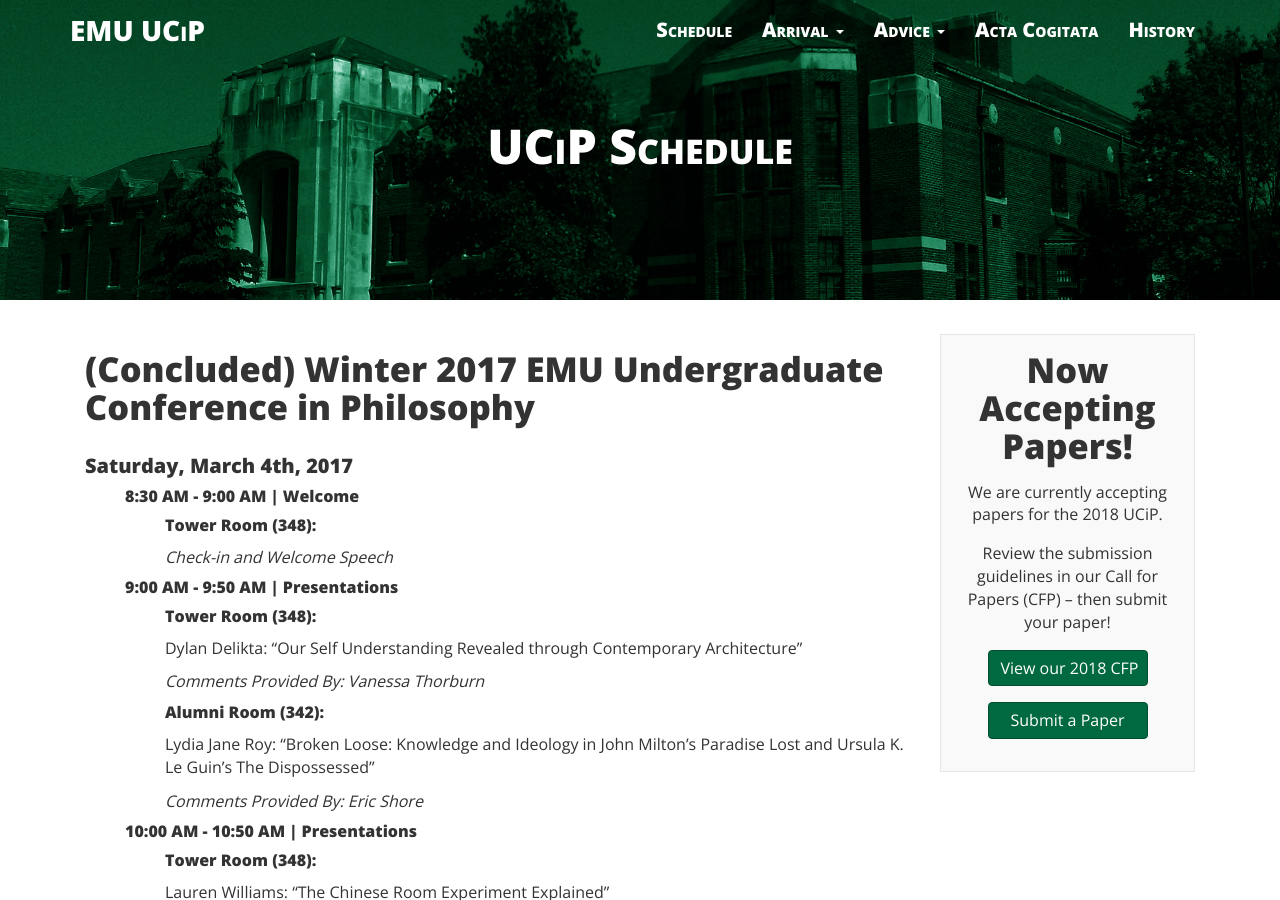
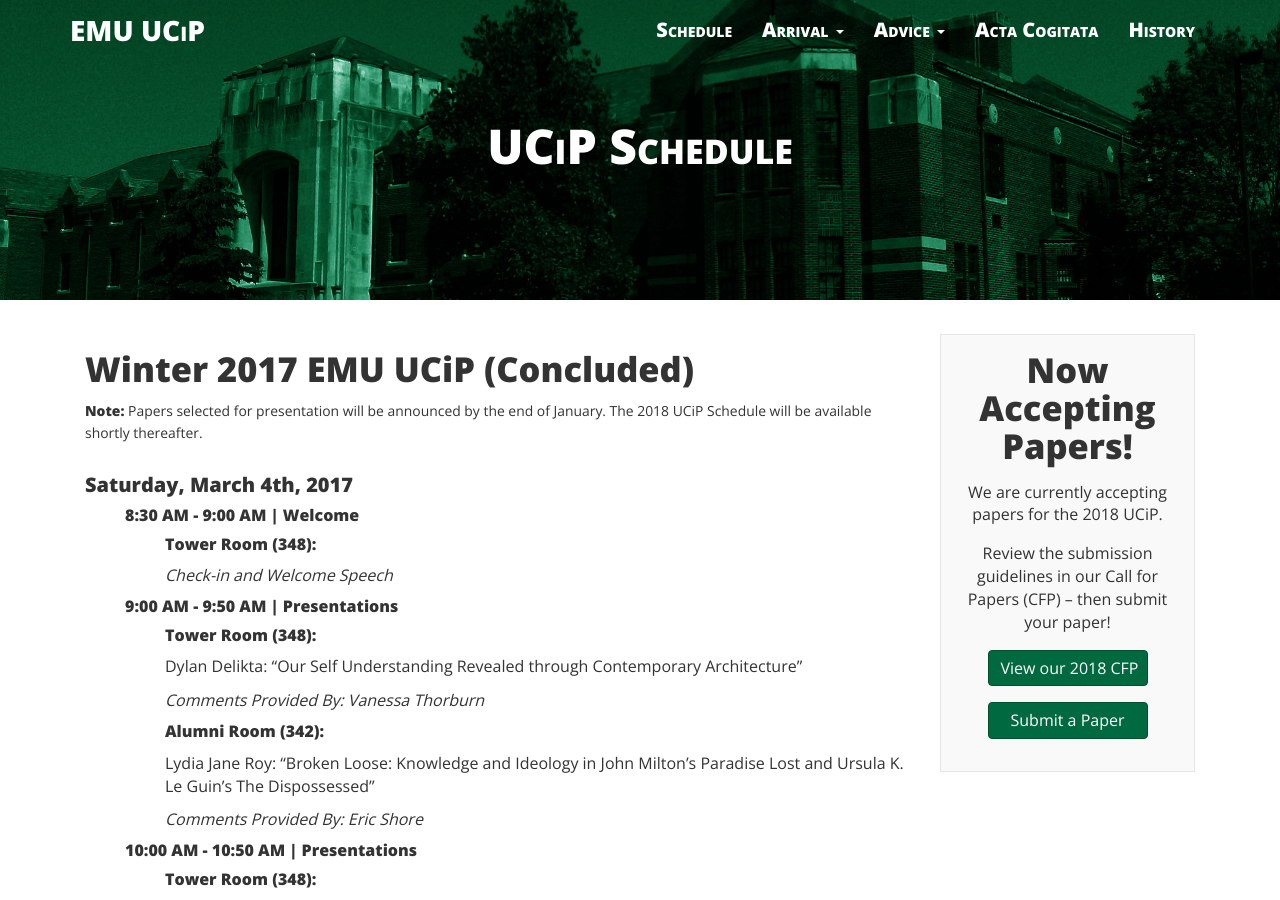
Before and after one commit to ucip/ucip.github.io, a Jekyll site: the page built from schedule.md, in a window 1280 px wide and 900 px high. Built offline with Jekyll 4.4.1, drawn with Linux system fonts in a browser that asks for light colours; nearby versions of some CDN libraries.

Commit message:
added note about 2018 schedule

```diff
--- a/schedule.md
+++ b/schedule.md
@@ -7,7 +7,8 @@ permalink: /schedule/
 
 <div class="container">
   <div class="col-sm-9 col-xs-12">
-    <h3 class="home-h3">(Concluded) Winter 2017 EMU Undergraduate Conference in Philosophy</h3>
+    <h3 class="home-h3">Winter 2017 EMU UCiP (Concluded)</h3>
+    <p><small><b>Note:</b> Papers selected for presentation will be announced by the end of January. The 2018 UCiP Schedule will be available shortly thereafter.</small></p>
     <div>
       <h4 class="schedule-header">Saturday, March 4th, 2017</h4>
       <ul class="schedule-list">
```
